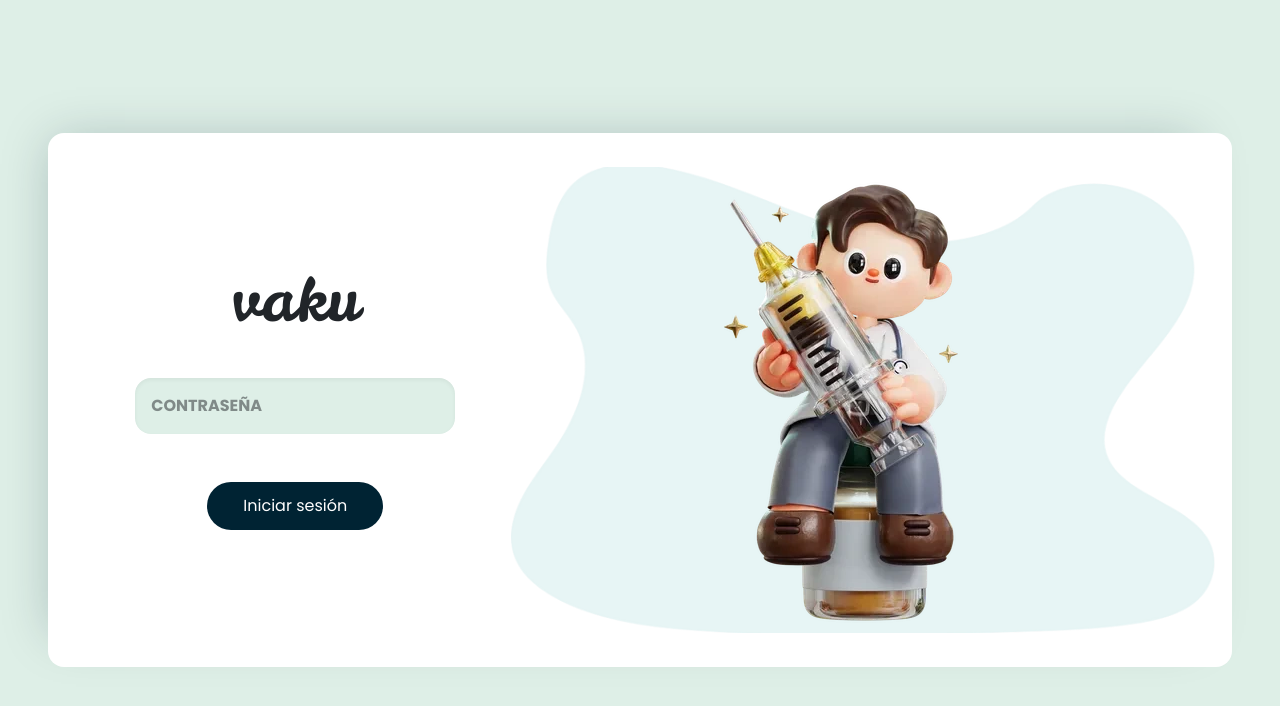
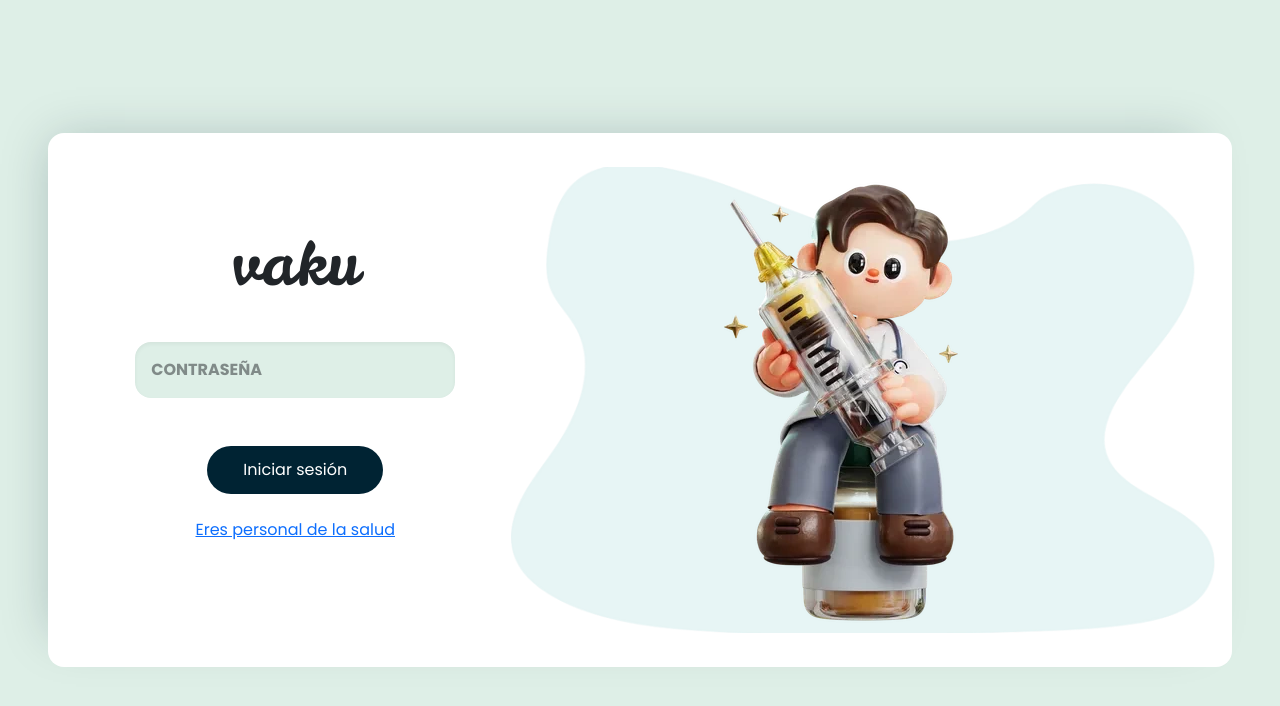
Before and after one commit to Mariana0809/vaku_soa, an Angular app: page / in a window 1280 px wide. Shown: the top 706 px of the page. Built offline with nearby package versions, Linux system fonts and the light colour scheme.

Commit message:
VS123-42 Ruta del login paciente - empleado

```diff
--- a/src/app/component/login-children/login-children.component.html
+++ b/src/app/component/login-children/login-children.component.html
@@ -30,6 +30,7 @@
         >
           Iniciar sesión
         </button>
+        <a class="p-4 te" (click)="navigateToLoginemployee()">Eres personal de la salud</a>
       </form>
     </div>
     <!-- Columna de la imagen grande -->
--- a/src/app/component/login-children/login-children.component.ts
+++ b/src/app/component/login-children/login-children.component.ts
@@ -1,4 +1,4 @@
-import { Component } from '@angular/core';
+import {Component} from '@angular/core';
 import {Router} from '@angular/router';
 
 @Component({
@@ -8,5 +8,10 @@ import {Router} from '@angular/router';
   styleUrl: './login-children.component.css'
 })
 export class LoginChildrenComponent {
+  constructor(private router: Router) {
+  }
 
+  navigateToLoginemployee() {
+    this.router.navigate(['/login-employee']);
+  }
 }
```
